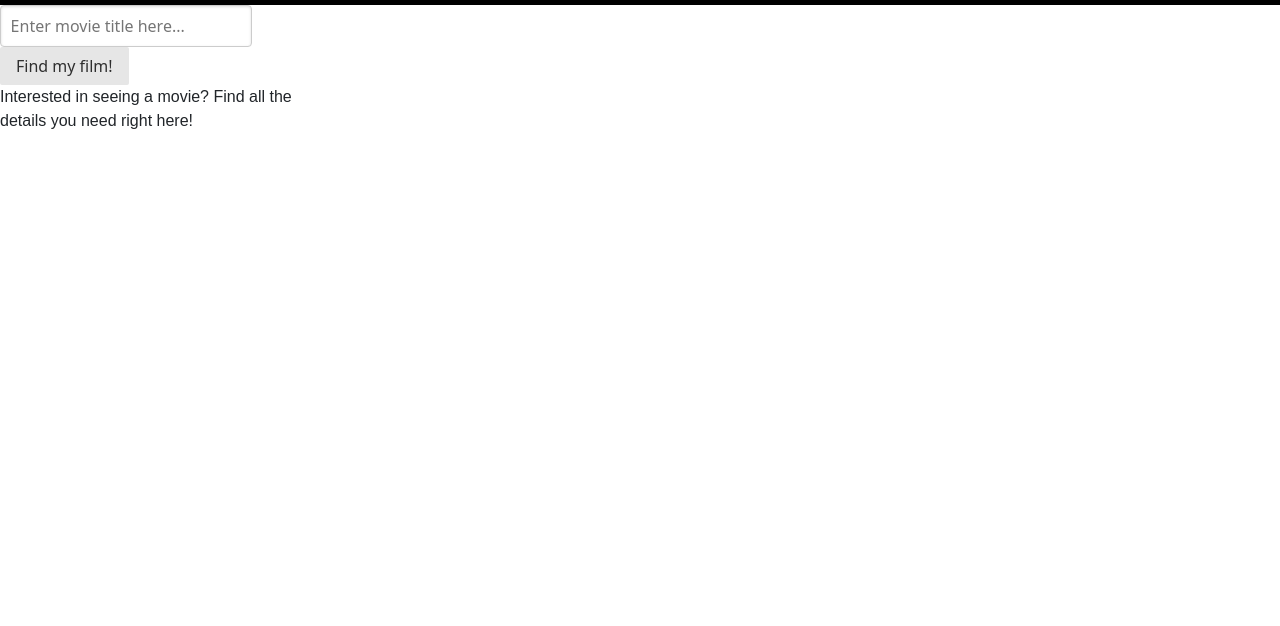
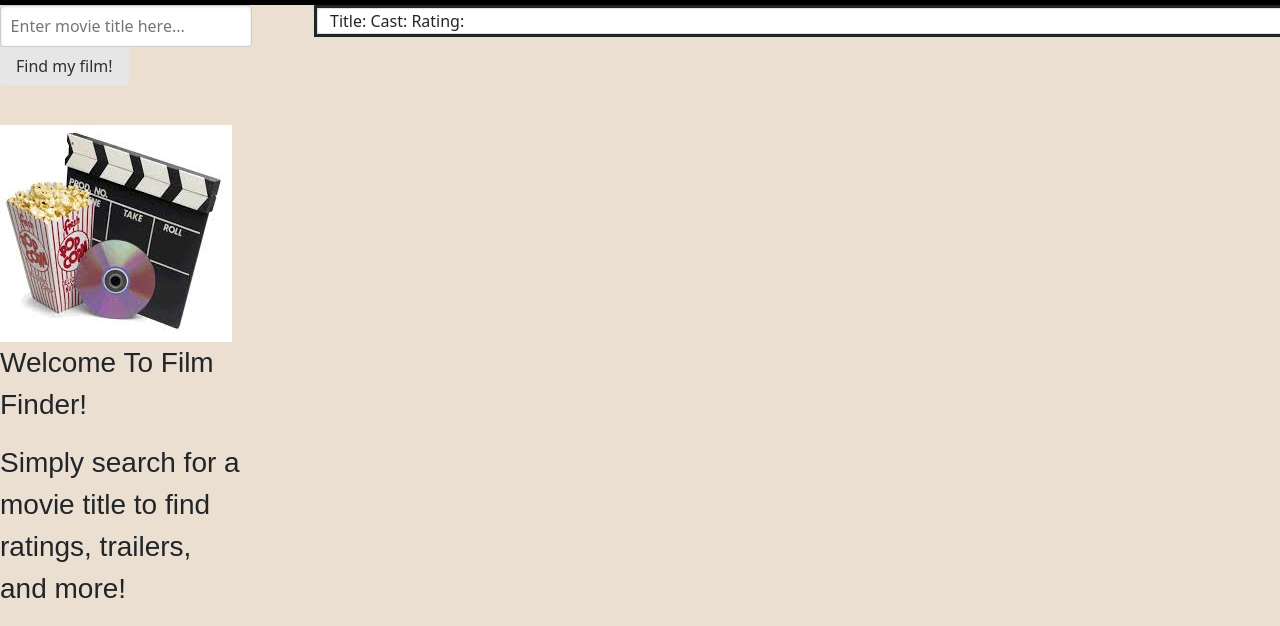
Before and after one commit to ravnishgupta/movie-search, a plain HTML site: page index.html in a window 1280 px wide. Shown: the part 195-821 px from the top of the page. Before the commit the page ends 800 px from the top, so only its background shows below. Drawn offline with nearby package versions, Linux system fonts and the light colour scheme.

Commit message:
bulma css

```diff
--- a/assets/css/style.css
+++ b/assets/css/style.css
@@ -42,19 +42,24 @@
 
 
 
-.tile {
-    display: inline-block;
-    max-width: 25%;
-    justify-content: center;
-    align-items: center;
-    padding-bottom: 50px;
-}
-
 
 .content-container {
    padding: auto;
 }
 
 
-/* in case you're not back and I had to leave, I left your browser on the
-main bulma page so you can see if the documentation is a bit simpler to follow
+
+body {
+    background-color: rgb(235, 223, 209);
+}
+.content {
+    display: inline-block;
+    padding: 0;
+    font-family:Arial, Helvetica, sans-serif;
+    font-size: 28px;
+    font-style: bold;
+    max-width: 80%;
+
+
+
+}
--- a/index.html
+++ b/index.html
@@ -3,7 +3,7 @@
 <head>
     <meta charset="UTF-8">
     <meta http-equiv="X-UA-Compatible" content="IE=edge">
-
+    <meta name="viewport" content="width=device-width, initial-scale=1">
     <meta name="viewport" content="width=device-width, initial-scale=1.0">
     <link rel="stylesheet" href="https://unpkg.com/purecss@2.0.6/build/pure-min.css" integrity="sha384-Uu6IeWbM+gzNVXJcM9XV3SohHtmWE+3VGi496jvgX1jyvDTXfdK+rfZc8C1Aehk5" crossorigin="anonymous">
     <link href="https://cdn.jsdelivr.net/npm/bulma@0.9.3/css/bulma.min.css">
@@ -37,16 +37,29 @@
 
             <div class="pure-form">
                 <form class="movie-search control">
-                    <input id="movie-title" type="text" placeholder="Enter movie title here...">
+                    <input class="input bulma-placeholder-mixin" id="movie-title" type="text" placeholder="Enter movie title here...">
                     <button id="find-movie" type="submit" class="pure-button">Find my film!</button>
                 </form>
             </div>
-            <div class="pure-g">
-                <br>
-                <p class="pure-u-1">
-                   <span>Interested in seeing a movie? Find all the details you need right here!</span>
-                </p>
+            <br>
+             <div class="content">
+                 <div class="bulma-clearfix-mixin">
+                    <figure class="image is-1by2">
+                        <img style="float: left;" src="./assets/images/images.jpeg">
+                    </figure>
+                    <p>Welcome To Film Finder!</p>
+                  </div>
+                  <p>Simply search for a movie title to find ratings, trailers, and more!</p>
             </div>
+            <!-- <div class="tile is-ancestor">
+                <article class="tile is-parent notification is-info">
+                  <p class="title">Welcome to Film Finder!</p>
+                  <p class="subtitle">Simply search for a movie title to find ratings, trailers, and more!</p>
+                  <figure class="image is-4by3">
+                    <img src="./assets/images/images.jpeg">
+                  </figure>
+                </article>
+              </div> -->
 
         </div>
         <div class="col-9">
@@ -78,6 +91,16 @@
                 </div> -->
                 <!--Posters are inserted here-->
             </div>
+            <div class="row" style="border-style: solid">
+                <div class="card">
+                    Title:
+                    Cast:
+                    Rating:
+            <!-- create ID for each individual element which needs the values to be populated -->
+                </div>
+
+
+            </div>
         </div>
         </div>
 
```
Also changed, not shown: assets/images/images.jpeg (added), 1 other file.
